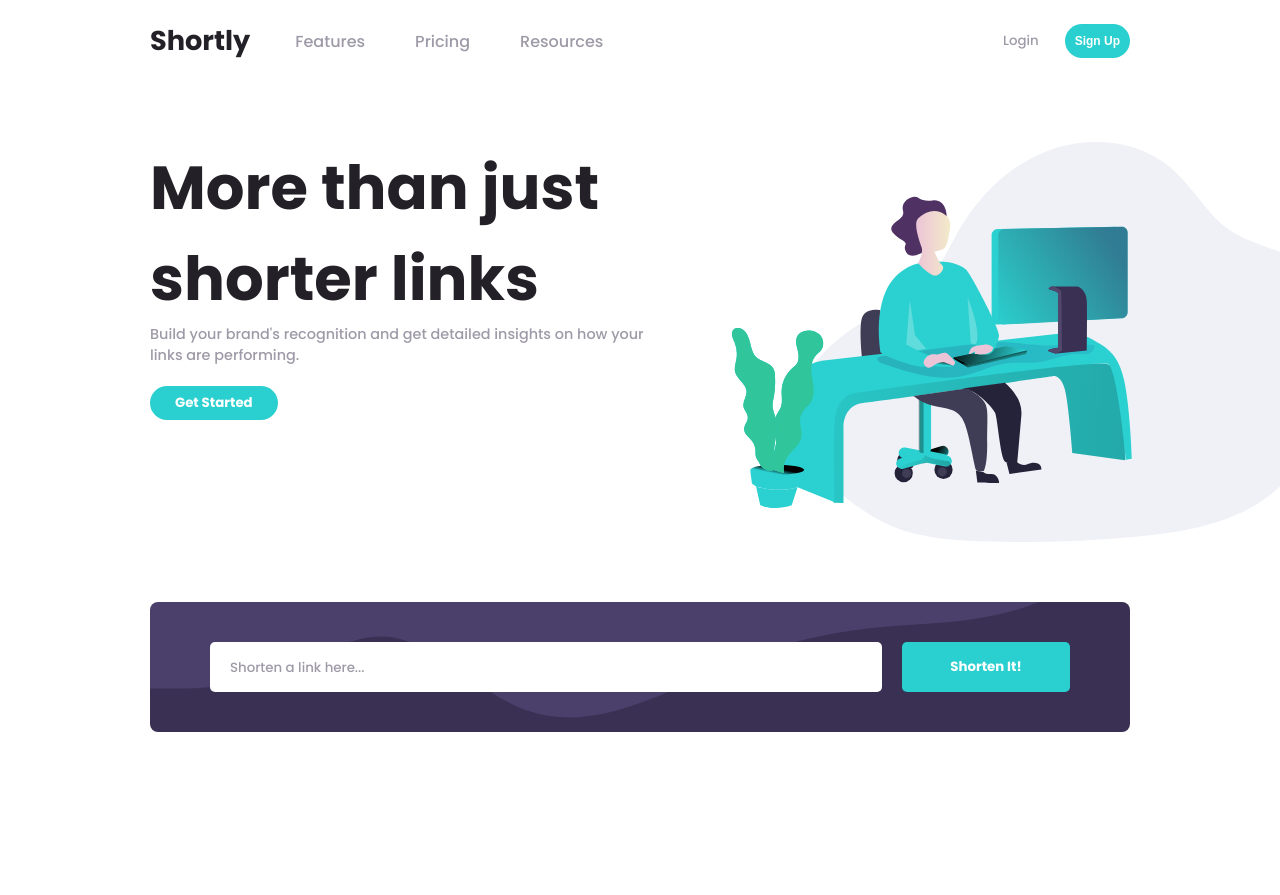
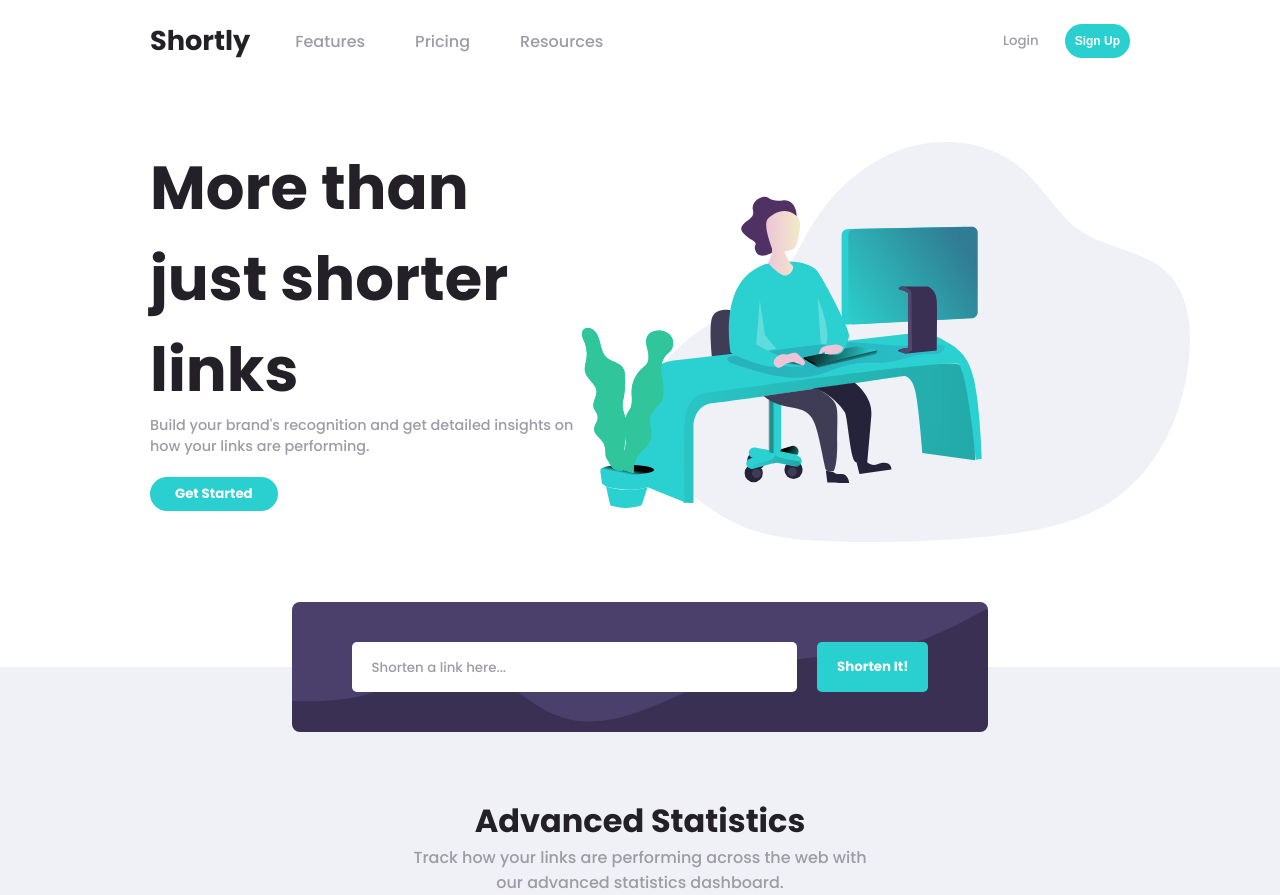
Before and after one commit to nandev04/Shortly, a React (Vite) app: page / in a window 1280 px wide. Before the commit the page ends 800 px from the top, so only its background shows below. Built offline with nearby package versions, Linux system fonts and the light colour scheme.

Commit message:
Area de estatísticas feita

```diff
--- a/src/App.jsx
+++ b/src/App.jsx
@@ -2,14 +2,12 @@ import React from 'react';
 import Header from './Components/Header';
 import './App.css';
 import Main from './Components/Main';
-import Input from './Components/Input';
 
 function App() {
   return (
     <div className="contentLimit">
       <Header />
       <Main />
-      <Input />
     </div>
   );
 }
--- a/src/Components/Main.jsx
+++ b/src/Components/Main.jsx
@@ -1,13 +1,15 @@
 import React from 'react';
 import style from '../styleComponents/Main.module.css';
 import workingImage from '../assets/images/illustration-working.svg';
+import Input from './Input';
 
 const Main = () => {
   return (
+    <>
       <div className={style.mainContainer}>
         <section className={style.infoContainer}>
-        <h2 className={style.slogan}>More than just shorter links</h2>
-        <p className={style.infoDescription}>
+          <h2 className={style.sloganTitle}>More than just shorter links</h2>
+          <p className={style.sloganDescription}>
             Build your brand's recognition and get detailed insights on how your
             links are performing.
           </p>
@@ -18,7 +20,20 @@ const Main = () => {
           src={workingImage}
           alt="Imagem ilustrativa de um homem trabalhando"
         />
+        <Input />
       </div>
+      <div className={style.advancedConteiner}>
+        <section className={style.advancedSection}>
+          <div className={style.advancedStatistics}>
+            <h2 className={style.advancedTitle}>Advanced Statistics</h2>
+            <p className={style.advancedInfo}>
+              Track how your links are performing across the web with our
+              advanced statistics dashboard.
+            </p>
+          </div>
+        </section>
+      </div>
+    </>
   );
 };
 
--- a/src/styleComponents/Input.module.css
+++ b/src/styleComponents/Input.module.css
@@ -5,6 +5,8 @@
   width: 100%;
   margin: auto 0;
   margin-top: 60px;
+  grid-column: span 2;
+  box-sizing: border-box;
 }
 
 .wave {
@@ -15,7 +17,6 @@
   background-size: 100%;
   background-position: bottom;
   background-color: #4a406b;
-  width: 100%;
   max-width: 1000px;
   height: 130px;
   border-radius: 8px;
--- a/src/styleComponents/Main.module.css
+++ b/src/styleComponents/Main.module.css
@@ -1,9 +1,8 @@
 .mainContainer {
-  overflow: hidden;
   display: grid;
   grid-template-columns: 1fr 1fr;
   margin-top: 60px;
-  width: calc(100vw - 150px);
+  width: 100%;
 }
 
 .infoContainer {
@@ -11,13 +10,13 @@
   height: 100%;
 }
 
-.slogan {
+.sloganTitle {
   font-family: var(--primary-font);
   font-size: 3.8rem;
   color: var(--very-dark-violet);
 }
 
-.infoDescription {
+.sloganDescription {
   font-family: var(--primary-font);
   font-size: 0.9rem;
   grid-column: 1/2;
@@ -41,3 +40,34 @@
   margin-right: -60px;
   max-height: 400px;
 }
+
+.advancedConteiner {
+  position: absolute;
+  box-sizing: border-box;
+  right: 0;
+  margin-top: -65px;
+  z-index: -1;
+  width: 100vw;
+  background-color: #eff1f7;
+}
+
+.advancedStatistics {
+  display: grid;
+  width: 460px;
+  margin: 0 auto;
+  margin-top: 80px;
+  text-align: center;
+}
+
+.advancedTitle {
+  margin-top: 50px;
+  font-family: var(--primary-font);
+  font-weight: 700;
+  color: var(--very-dark-violet);
+  font-size: 2rem;
+}
+
+.advancedInfo {
+  font-family: var(--primary-font);
+  color: var(--grayish-violet);
+}
```
Lines whose indentation alone changed are shown as unchanged.
